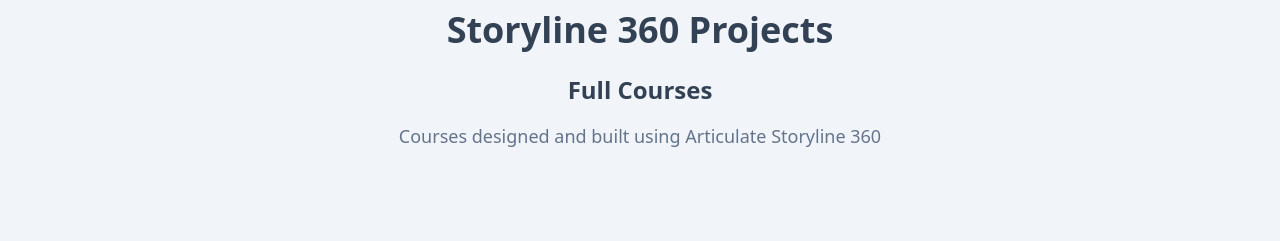
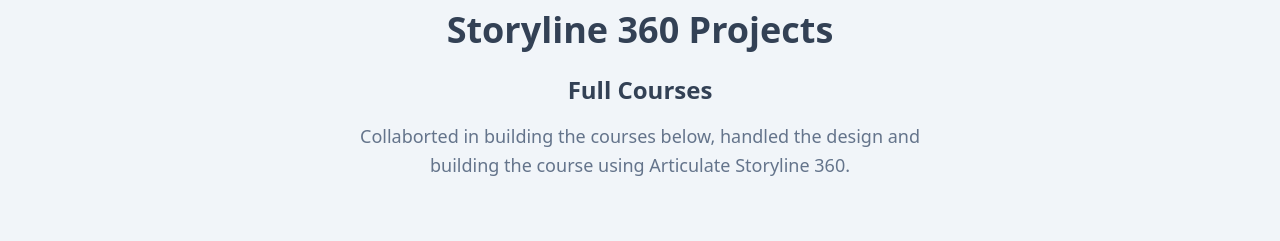
Before and after one commit to jesseabad/porfolio-tw, a plain HTML site: page index.html in a window 1280 px wide. Shown: the part 920-1161 px from the top of the page. Drawn offline with nearby package versions, Linux system fonts and the light colour scheme.

Commit message:
Update index.html

```diff
--- a/index.html
+++ b/index.html
@@ -216,7 +216,7 @@
                         <br>
                         <h3 class="text-2xl font-semibold">Full Courses</h3>
                         <p class="text-lg leading-relaxed m-4 text-blueGray-500">
-                            Courses designed and built using Articulate Storyline 360
+                            Collaborted in building the courses below, handled the design and building the course using Articulate Storyline 360.
                         </p>
                     </div>
                 </div>
```
